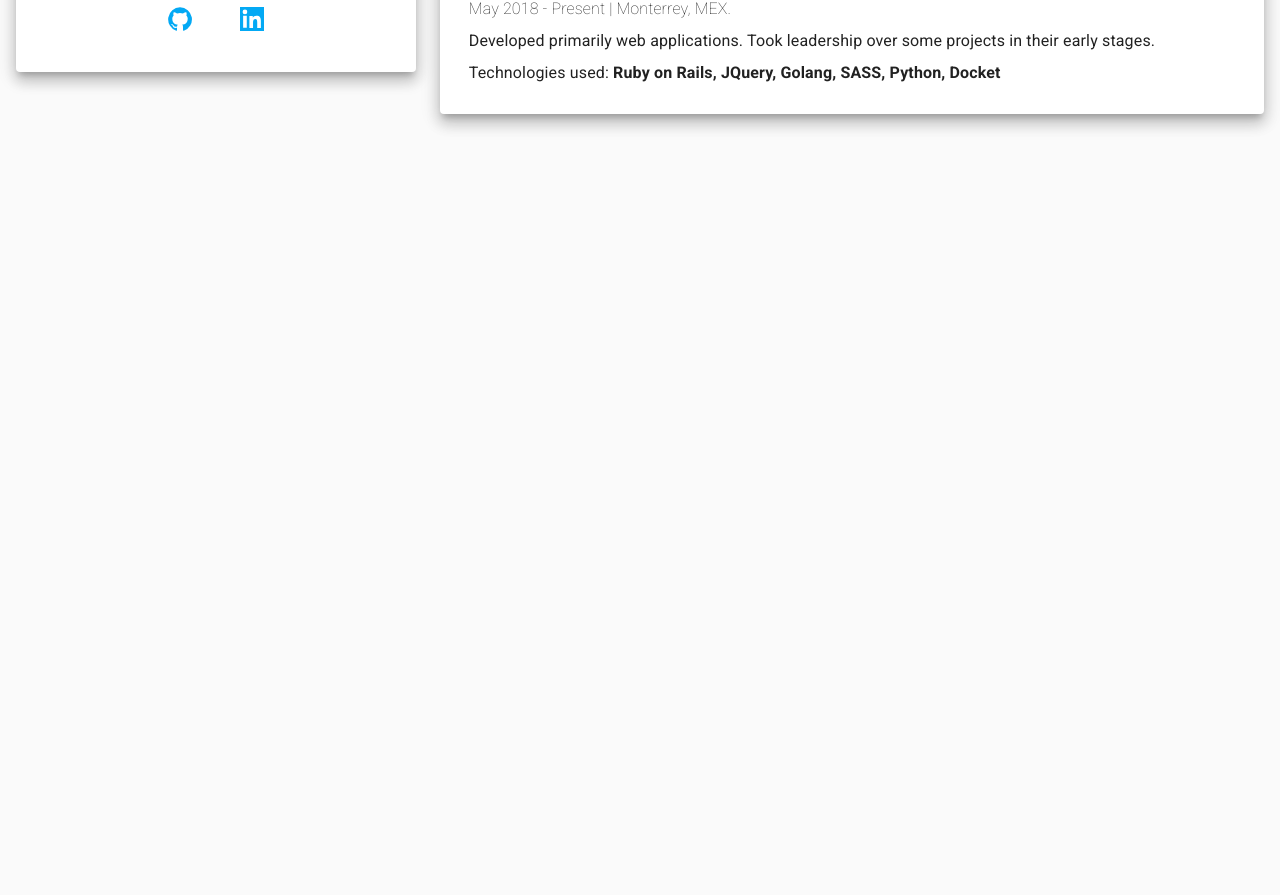
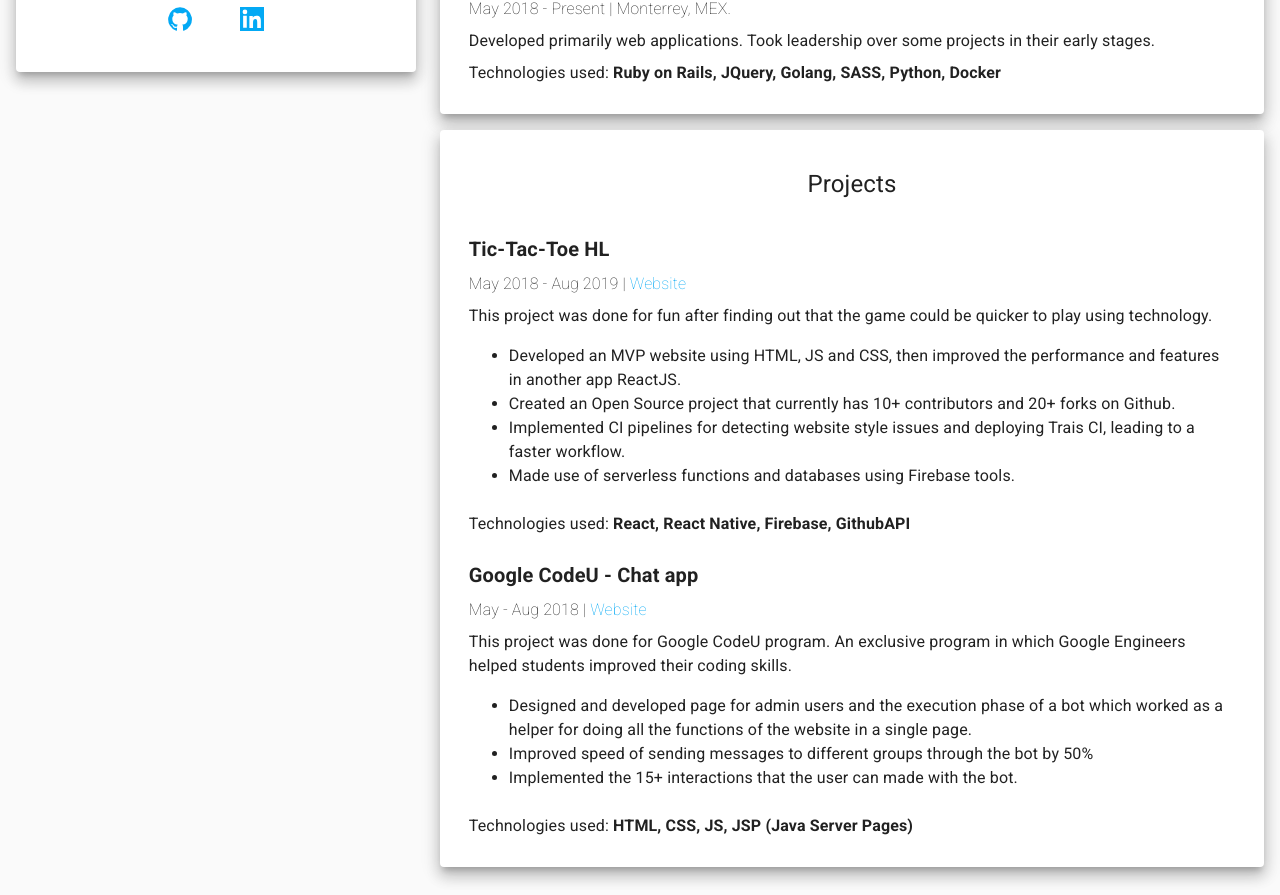
Before and after one commit to ricglz0201/ricglz0201.github.io, a React (Create React App) app: page / in a window 1280 px wide. Shown: the part 400-1295 px from the top of the page. Before the commit the page ends 800 px from the top, so only its background shows below. Built offline with nearby package versions, Linux system fonts and the light colour scheme.

Commit message:
Add projects section

```diff
--- /dev/null
+++ b/src/components/ProjectsContent.js
@@ -0,0 +1,88 @@
+// @flow
+import * as React from 'react';
+import Box from '@material-ui/core/Box';
+import CustomTypography from './CustomTypography';
+import Grid from '@material-ui/core/Grid';
+import Link from '@material-ui/core/Link';
+import Typography from '@material-ui/core/Typography';
+import projectData from './projectData';
+import { createStyles, makeStyles } from '@material-ui/core/styles';
+
+type Style = {
+  root: {
+    padding: string,
+    height: string,
+  },
+};
+
+type AchievementsProps = {|
+  achievements: Array<string>,
+|}
+
+type WorkExperienceProps = {|
+  achievements: Array<string>,
+  website: string,
+  description: string,
+  name: string,
+  period: string,
+  technologies: string,
+|};
+
+const useStyles = makeStyles(() : Style =>
+  createStyles({
+    root: {
+      padding: '1rem',
+      height: '100%',
+    }
+  })
+);
+
+const Achievements = ({ achievements }: AchievementsProps) => (
+  <ul>
+    { achievements.map(
+      (achievement) => <li key={achievement}>{achievement}</li>
+    ) }
+  </ul>
+);
+
+const Project = ({
+  name, period, description, technologies, achievements, demo, website
+}: WorkExperienceProps) => (
+  <Grid item xs={12}>
+    <Typography component="div">
+      <Grid container spacing={1}>
+        <Grid item xs={12}>
+          <Box fontSize="h6.fontSize" fontWeight="bold">{name}</Box>
+        </Grid>
+        <Grid item xs={12}>
+          <Box fontWeight="lighter">
+            {period} | <Link href={website}>Website</Link>
+          </Box>
+        </Grid>
+        <Grid item xs={12}>
+          {description}
+          <Achievements achievements={achievements} />
+        </Grid>
+        <Grid item xs={12}>Technologies used:<b> {technologies}</b></Grid>
+      </Grid>
+    </Typography>
+  </Grid>
+)
+
+const ProjectsContent = () : React.Node => {
+  const classes = useStyles();
+  return (
+    <Grid container spacing={3} className={classes.root}>
+      <CustomTypography textAlign="center" fontSize="h5">
+        Projects
+      </CustomTypography>
+      {
+        projectData.map(
+          (experience, index) => <Project key={index} {...experience} />
+        )
+      }
+    </Grid>
+  )
+};
+
+export default ProjectsContent;
--- a/src/components/RightSide.js
+++ b/src/components/RightSide.js
@@ -2,6 +2,7 @@
 import * as React from 'react';
 import Grid from '@material-ui/core/Grid';
 import Paper from '@material-ui/core/Paper';
+import ProjectsContent from './ProjectsContent';
 import WorkExperienceContent from './WorkExperienceContent';
 import { createStyles, makeStyles, Theme } from '@material-ui/core/styles';
 
@@ -22,6 +23,9 @@ const RightSide = () : React.Node => {
       <Paper elevation={10} className={classes.paper}>
         <WorkExperienceContent />
       </Paper>
+      <Paper elevation={10} className={classes.paper}>
+        <ProjectsContent />
+      </Paper>
     </Grid>
   )
 };
--- a/src/components/experienceData.js
+++ b/src/components/experienceData.js
@@ -1,4 +1,4 @@
-//@flow
+//@flow strict
 const data = [{
   city: "Menlo Park, CA.",
   company: "Facebook Inc.",
@@ -13,6 +13,6 @@ const data = [{
   description: `Developed primarily web applications. Took leadership over some
                 projects in their early stages.`,
   period: "May 2018 - Present",
-  technologies: "Ruby on Rails, JQuery, Golang, SASS, Python, Docket"
+  technologies: "Ruby on Rails, JQuery, Golang, SASS, Python, Docker"
 }];
 export default data;
--- /dev/null
+++ b/src/components/projectData.js
@@ -0,0 +1,34 @@
+//@flow strict
+const data = [{
+  achievements: [
+    `Developed an MVP website using HTML, JS and CSS, then improved the
+     performance and features in another app ReactJS.`,
+    `Created an Open Source project that currently has 10+ contributors and 20+
+     forks on Github.`,
+    `Implemented CI pipelines for detecting website style issues and deploying
+     Trais CI, leading to a faster workflow.`,
+    `Made use of serverless functions and databases using Firebase tools.`,
+  ],
+  description: `This project was done for fun after finding out that the game
+                could be quicker to play using technology.`,
+  website: "https://ricglz0201.github.io/ttt-hl-website/",
+  name: "Tic-Tac-Toe HL",
+  period: "May 2018 - Aug 2019",
+  technologies: "React, React Native, Firebase, GithubAPI"
+}, {
+  achievements: [
+    `Designed and developed page for admin users and the execution phase of a
+     bot which worked as a helper for doing all the functions of the website in a single page.`,
+    `Improved speed of sending messages to different groups through the bot by
+     50%`,
+    `Implemented the 15+ interactions that the user can made with the bot.`,
+  ],
+  website: "https://github.com/ricglz0201/Team7Repo",
+  description: `This project was done for Google CodeU program. An exclusive
+                program in which Google Engineers helped students improved
+                their coding skills.`,
+  name: "Google CodeU - Chat app",
+  period: "May - Aug 2018",
+  technologies: "HTML, CSS, JS, JSP (Java Server Pages)"
+}];
+export default data;
```
